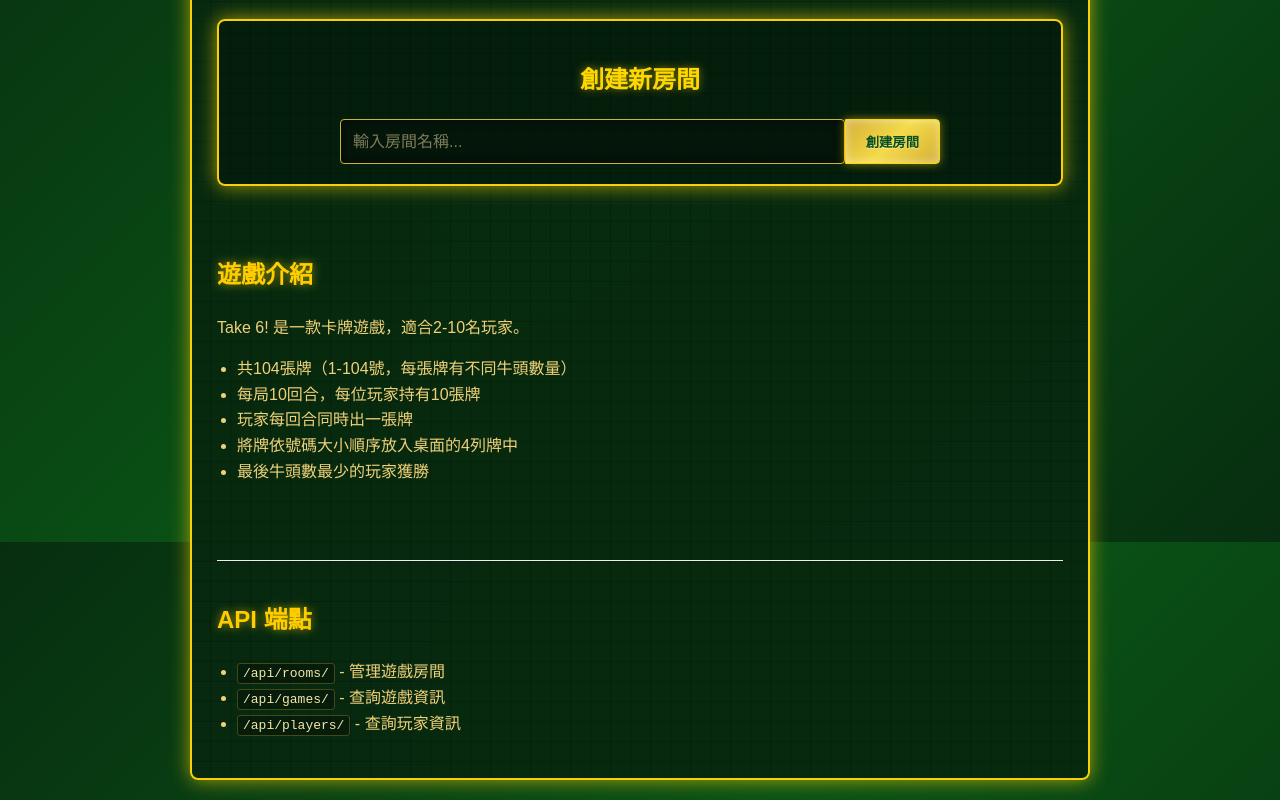
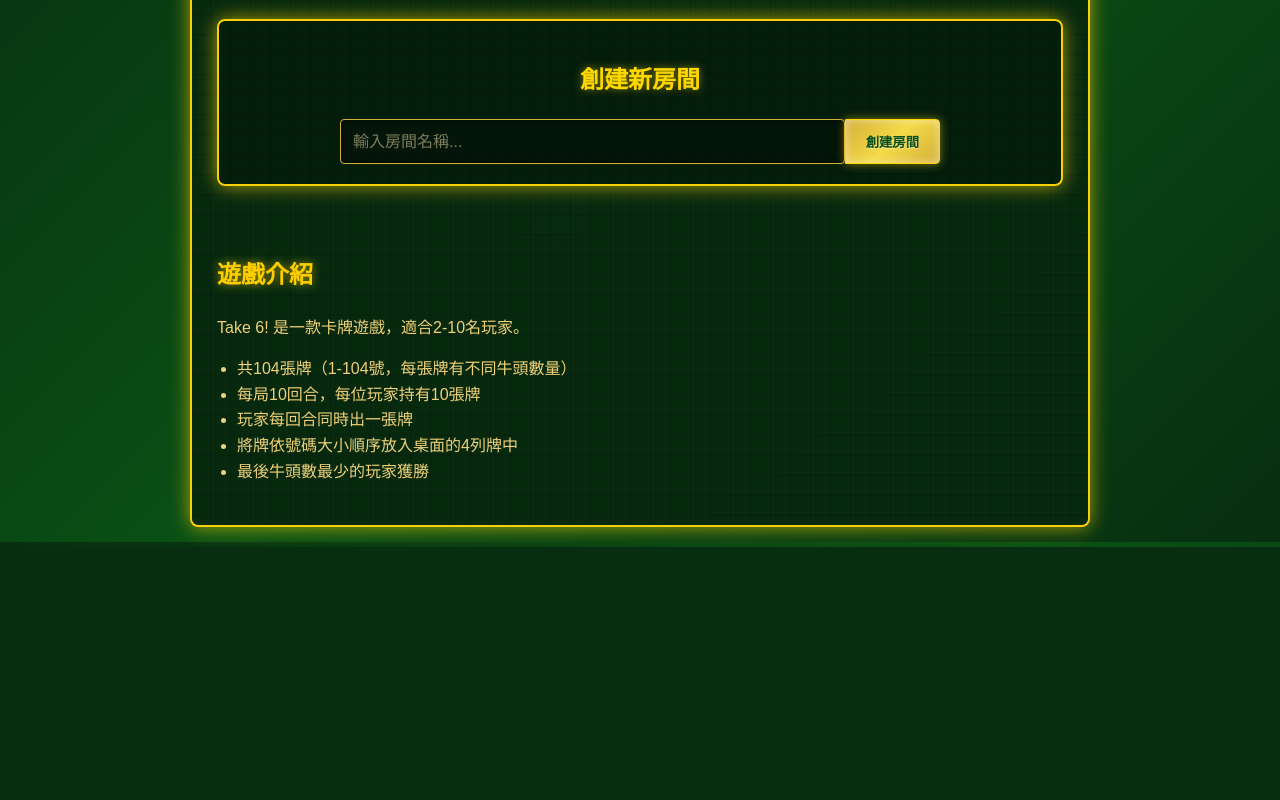
Before and after one commit to YMJ1123/Team-14-Take-6-, a React (Vite) app in the folder frontend/: page / in a window 1280 px wide. Shown: the part 1058-1858 px from the top of the page. After the commit the page ends 1605 px from the top, so only its background shows below. Built offline with nearby package versions, Linux system fonts and the light colour scheme; no server answers.

Commit message:
把API端點那區刪掉

```diff
--- a/frontend/src/pages/Home.jsx
+++ b/frontend/src/pages/Home.jsx
@@ -41,7 +41,6 @@ const Home = () => {
       <RoomList />
       <CreateRoomForm />
       <AboutGame />
-      <ApiDocs />
     </div>
   );
 };
```
